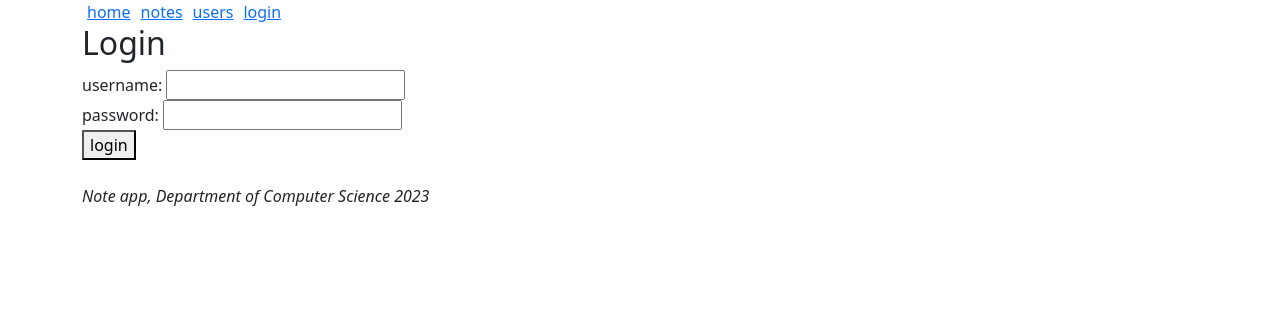
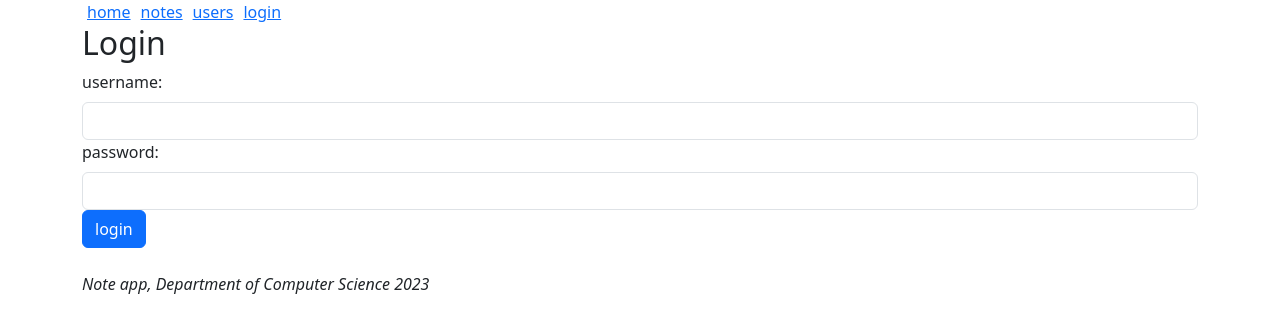
Before and after one commit to mister-fix/notes-bootstrap, a React (Vite) app: page /login in a window 1280 px wide. Shown: the top 332 px of the page. Built offline with nearby package versions, Linux system fonts and the light colour scheme.

Commit message:
chore: updated login form to use Bootstrap elements

```diff
--- a/src/components/Login.jsx
+++ b/src/components/Login.jsx
@@ -1,5 +1,7 @@
 import React from "react";
 import { useNavigate } from "react-router-dom";
+import Form from "react-bootstrap/Form";
+import Button from "react-bootstrap/Button";
 
 const Login = (props) => {
 	const navigate = useNavigate();
@@ -14,15 +16,28 @@ const Login = (props) => {
 		<div>
 			<h2>Login</h2>
 
-			<form onSubmit={onSubmit}>
-				<div>
-					username: <input />
-				</div>
-				<div>
-					password: <input type="password" />
-				</div>
-				<button type="submit">login</button>
-			</form>
+			<Form onSubmit={onSubmit}>
+				<Form.Group>
+					<Form.Label>username:</Form.Label>
+					<Form.Control
+						type="text"
+						name="username"
+					/>
+				</Form.Group>
+				<Form.Group>
+					<Form.Label>password:</Form.Label>
+					<Form.Control
+						type="password"
+						name="password"
+					/>
+				</Form.Group>
+				<Button
+					variant="primary"
+					type="submit"
+				>
+					login
+				</Button>
+			</Form>
 		</div>
 	);
 };
```
